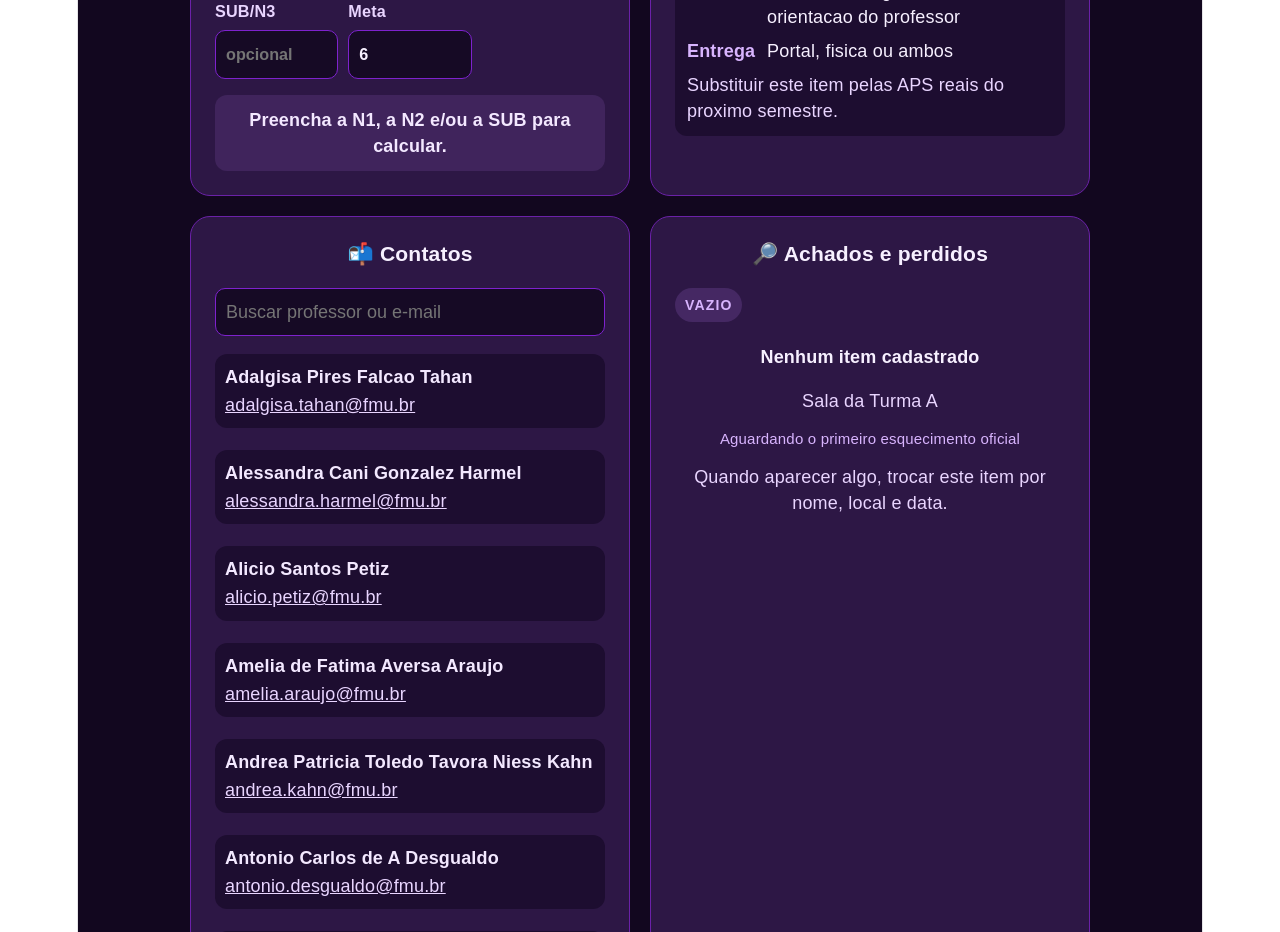
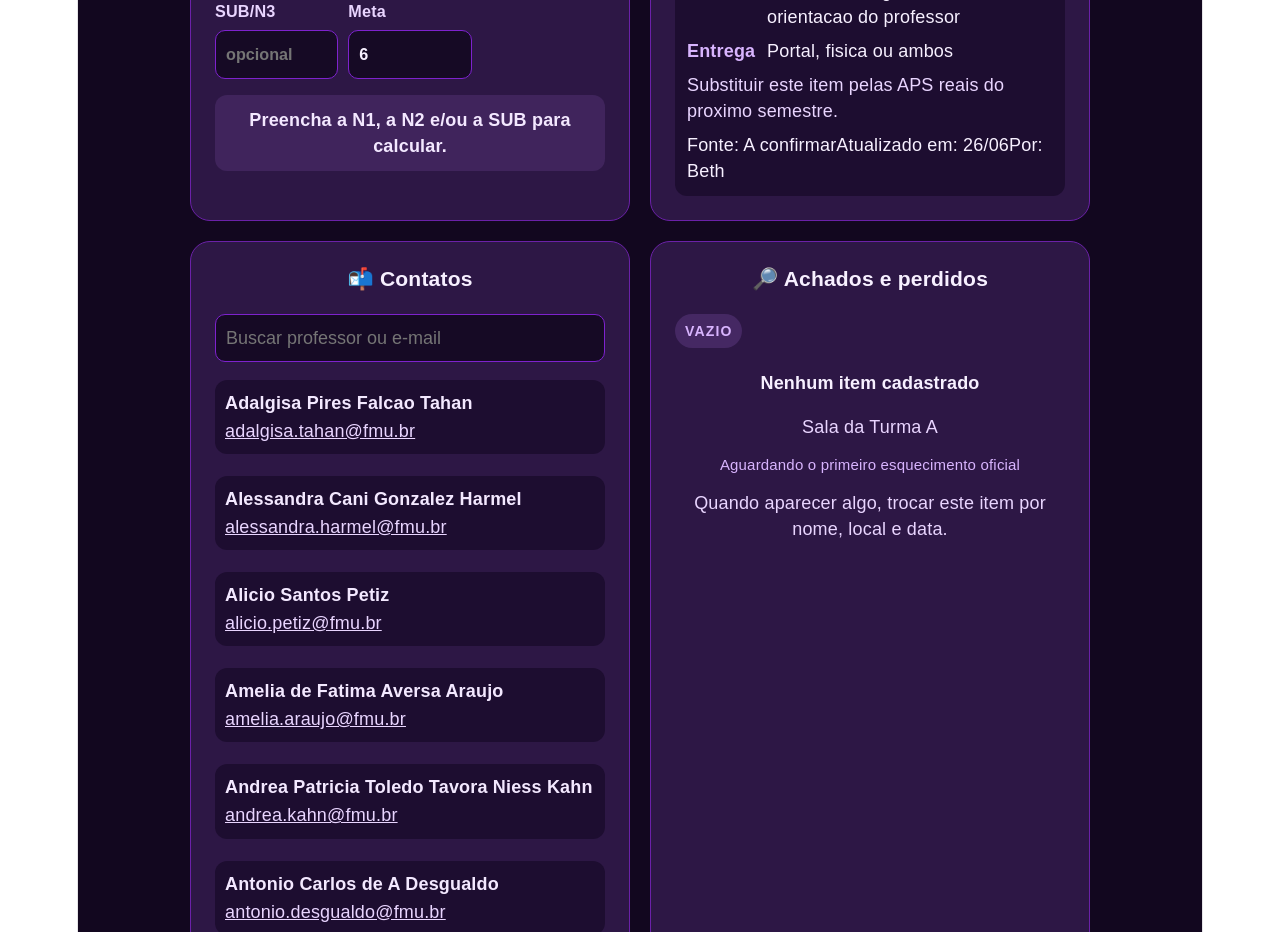
Before and after one commit to DraBeth/turma-a, a React (Vite) app: page / in a window 1280 px wide. Shown: the part 1520-2452 px from the top of the page. Built offline with nearby package versions, Linux system fonts and the light colour scheme.

Commit message:
Show delivery source metadata

```diff
--- a/src/components/Entregas.jsx
+++ b/src/components/Entregas.jsx
@@ -1,4 +1,12 @@
 import entregas from '../data/entregas'
+
+const formatarData = (dataIso) => {
+  const [ano, mes, dia] = dataIso.split('-').map(Number)
+  return new Date(ano, mes - 1, dia).toLocaleDateString('pt-BR', {
+    day: '2-digit',
+    month: '2-digit',
+  })
+}
 
 function Entregas() {
   return (
@@ -25,6 +33,11 @@ function Entregas() {
             </div>
           </dl>
           <p>{entrega.observacao}</p>
+          <div className="source-row">
+            <span>Fonte: {entrega.fonte}</span>
+            <span>Atualizado em: {formatarData(entrega.atualizadoEm)}</span>
+            <span>Por: {entrega.atualizadoPor}</span>
+          </div>
         </article>
       ))}
     </div>
```
